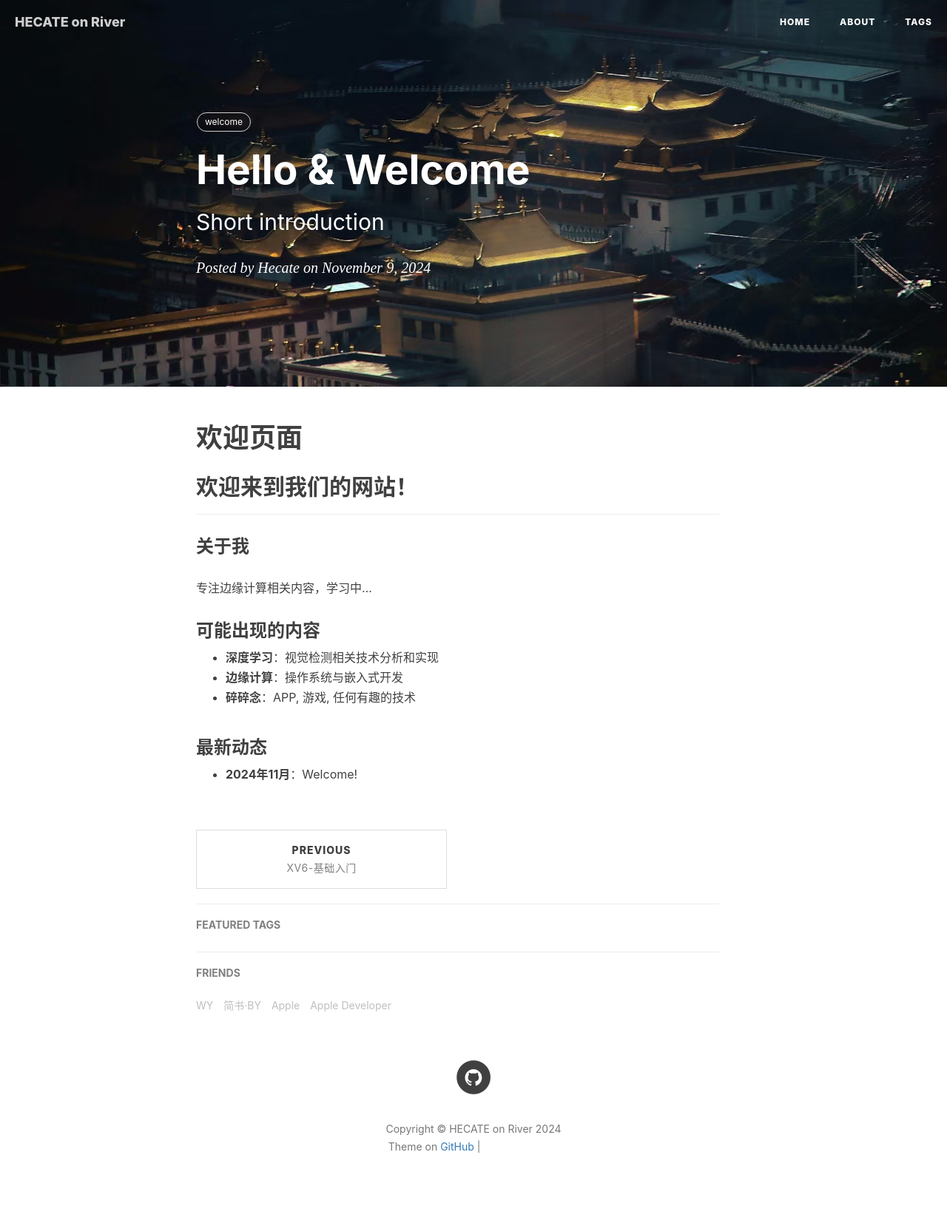
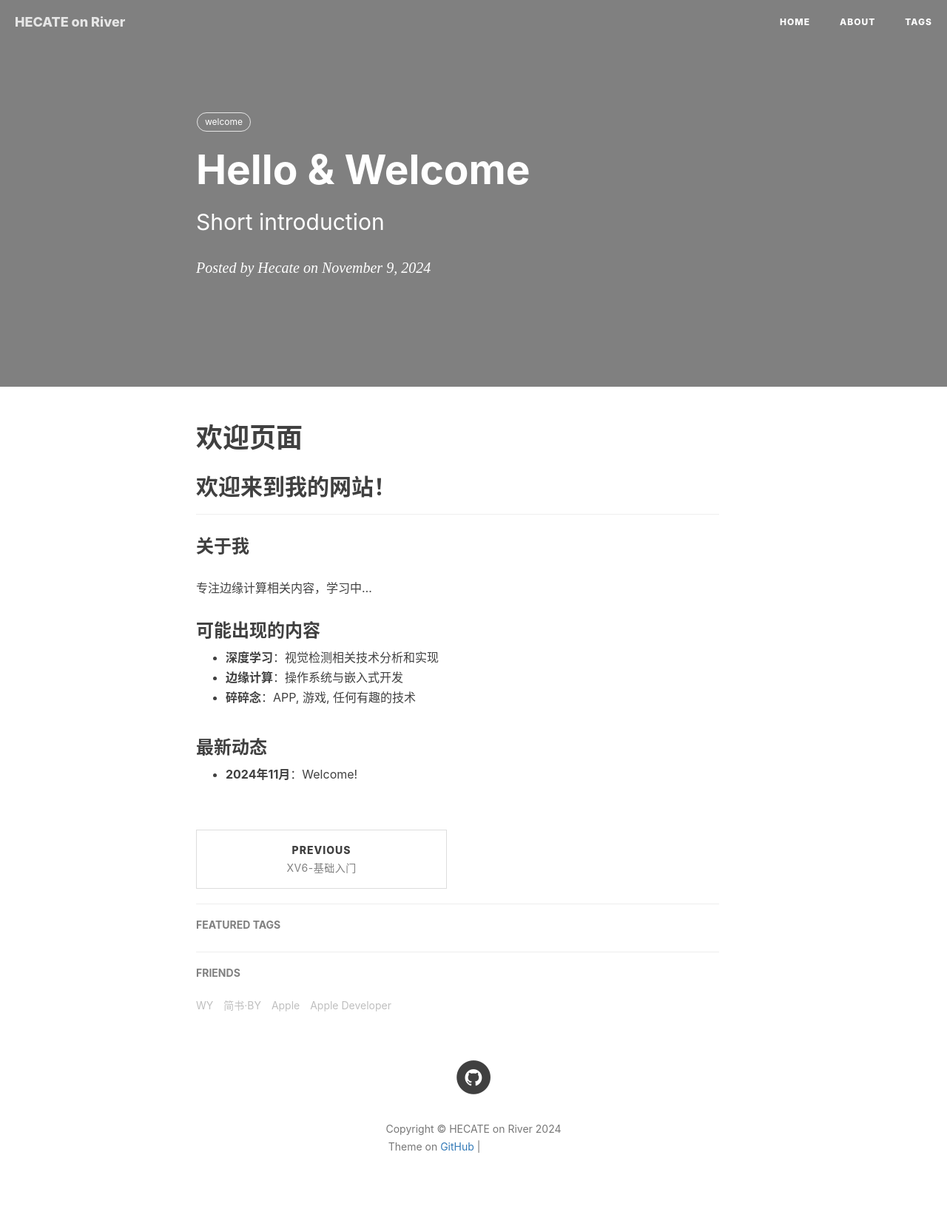
Before and after one commit to Tangzhuhan/Artemis, a Jekyll site: the page built from _posts/2024-11-09-Hello.md, in a window 1280 px wide. Shown: the whole page at 74% size. Built offline with Jekyll 4.4.1, drawn with Linux system fonts in a browser that asks for light colours; nearby versions of some CDN libraries; comment, search, counter and statistics services are not loaded; grey boxes are pictures that could not be loaded.

Commit message:
Update 2024-11-09-Hello.md

```diff
--- a/_posts/2024-11-09-Hello.md
+++ b/_posts/2024-11-09-Hello.md
@@ -6,12 +6,12 @@ date: 2024-11-09 16:24
 category:
 author: Hecate
 tags: welcome
-header-img: img/Welcome-bg.jpg
+header-img: E:/Gitpage/Artemis.github.io/img/Welcome-bg.jpg
 ---
 
 # 欢迎页面
 
-## 欢迎来到我们的网站！
+## 欢迎来到我的网站！
 
 ---
 
```
